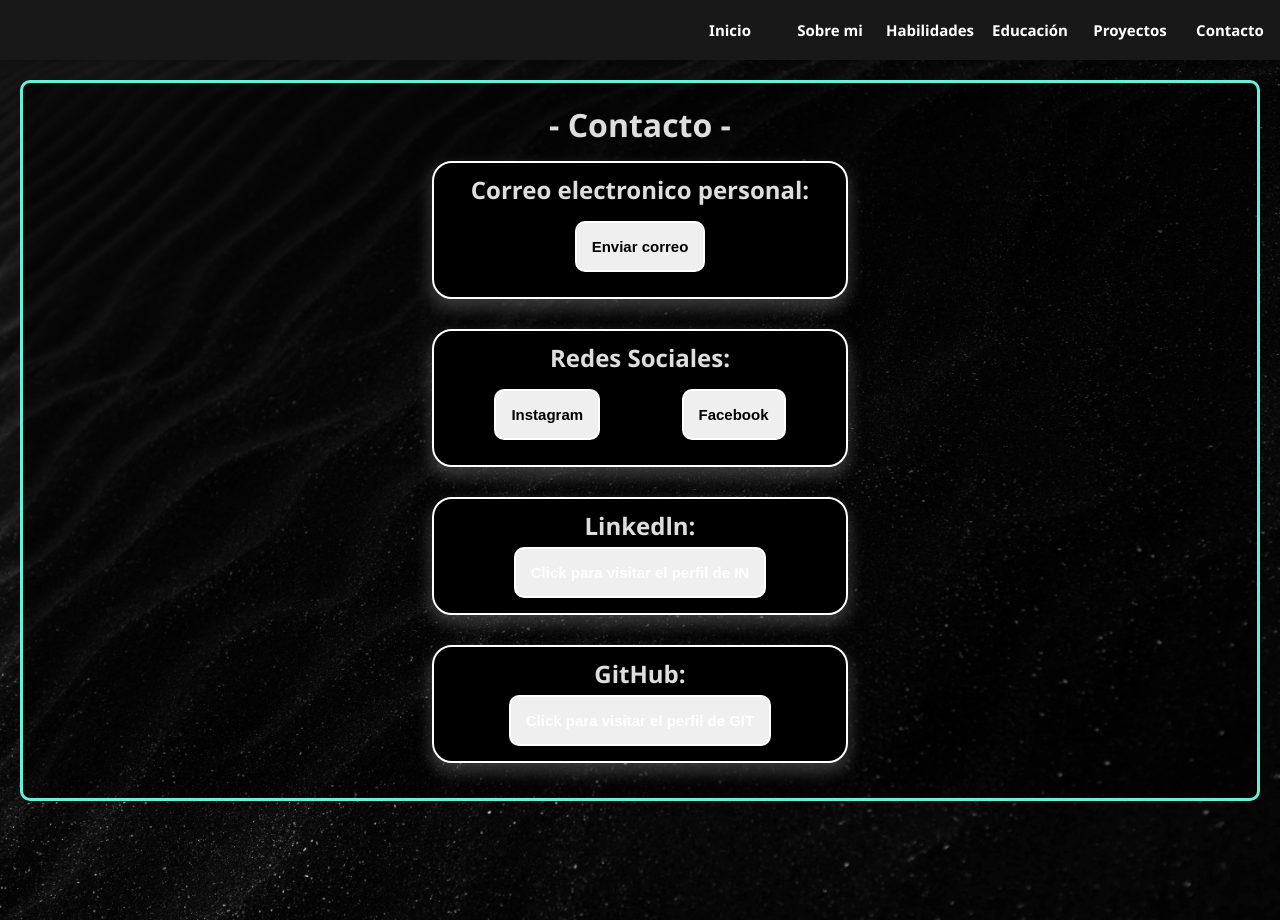
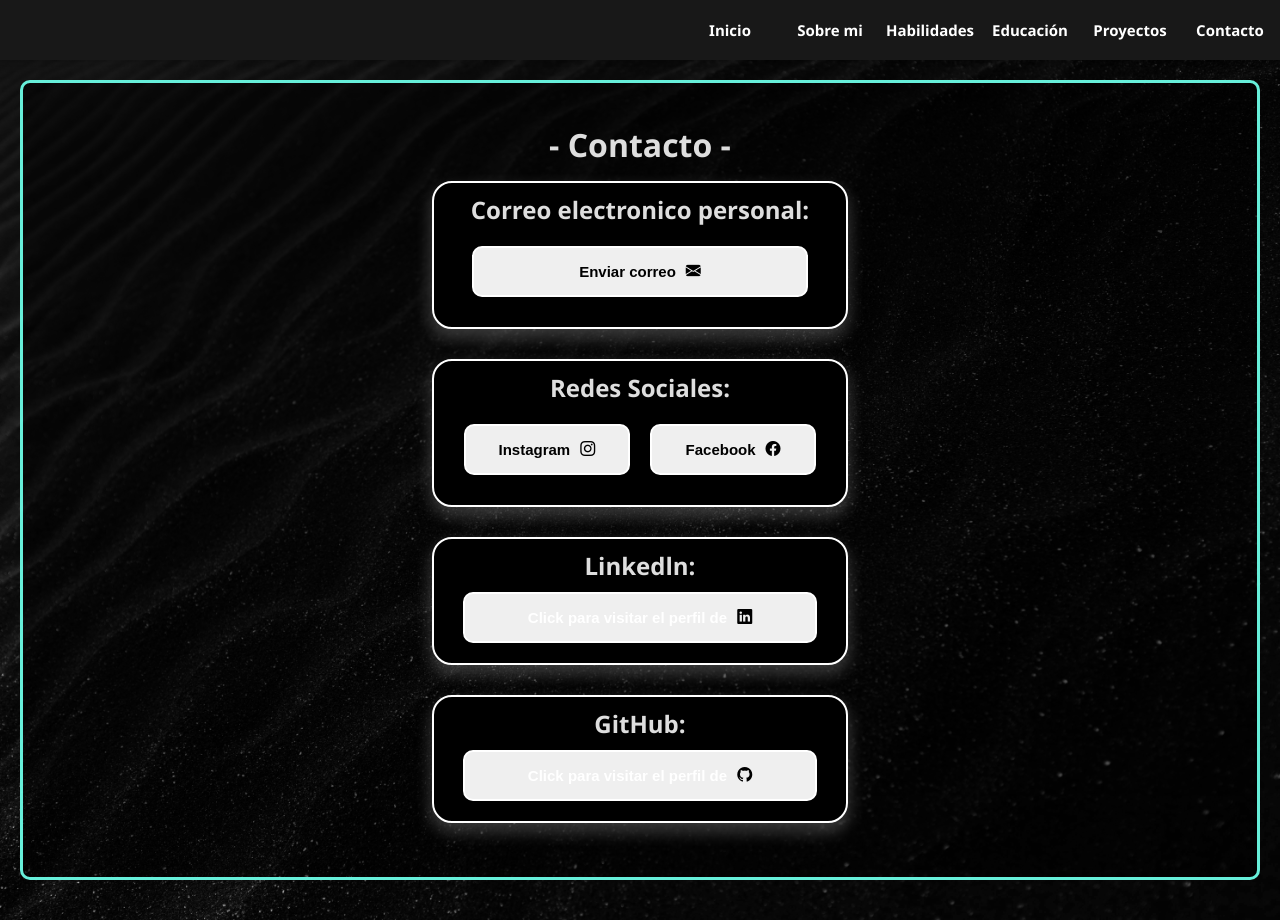
Before and after one commit to melagora/portafolio2_reactJSX-vite, a React (Vite) app: page /contact in a window 1280 px wide. Built offline with nearby package versions, Linux system fonts and the light colour scheme.

Commit message:
Changes of auto ajust

```diff
--- a/src/routes/Contact.jsx
+++ b/src/routes/Contact.jsx
@@ -2,11 +2,17 @@ import React from "react";
 import "@/styles/styles.css";
 
 export default function Contact() {
+  const pad = { paddingLeft: "10px" };
+
   return (
     <div className="general_section">
       <div className="contentContact">
         <h1>- Contacto -</h1>
         <section>
+          <link
+            rel="stylesheet"
+            href="https://cdnjs.cloudflare.com/ajax/libs/bootstrap-icons/1.5.0/font/bootstrap-icons.min.css"
+          />
           <p className="subtittleContact">Correo electronico personal:</p>
           <div>
             <button
@@ -14,14 +20,21 @@ export default function Contact() {
               onClick={() => window.open("mailto:mgonzalezramos21@gmail.com")}
             >
               Enviar correo
+              <i style={pad} className="bi bi-envelope-fill"></i>
             </button>
           </div>
         </section>
         <section>
           <p className="subtittleContact"> Redes Sociales:</p>
           <div className="redesContacto">
-            <button className="buttonContact">Instagram</button>
-            <button className="buttonContact">Facebook</button>
+            <button className="buttonContact">
+              Instagram
+              <i style={pad} className="bi bi-instagram"></i>
+            </button>
+            <button className="buttonContact">
+              Facebook
+              <i style={pad} className="bi bi-facebook"></i>
+            </button>
           </div>
         </section>
         <section>
@@ -32,8 +45,9 @@ export default function Contact() {
               target="_blank"
               rel="noopener noreferrer"
             >
-              Click para visitar el perfil de IN
+              Click para visitar el perfil de
             </a>
+            <i style={pad} className="bi bi-linkedin"></i>
           </button>
         </section>
         <section>
@@ -44,8 +58,9 @@ export default function Contact() {
               target="_blank"
               rel="noopener noreferrer"
             >
-              Click para visitar el perfil de GIT
+              Click para visitar el perfil de
             </a>
+            <i style={pad} className="bi bi-github"></i>
           </button>
         </section>
       </div>
--- a/src/styles/styles.css
+++ b/src/styles/styles.css
@@ -10,6 +10,8 @@
   justify-content: center;
   padding: 20px;
   box-sizing: border-box;
+  height: auto;
+  min-height: 100vh;
 }
 
 @keyframes borderAnimation {
@@ -438,9 +440,10 @@
   padding: 15px;
   border-radius: 10px;
   border: solid white 2px;
-  margin: 5px;
+  margin: 10px;
   font-size: 15px;
   font-weight: bold;
+  width: 90%;
 }
 
 .buttonContact a{
```
